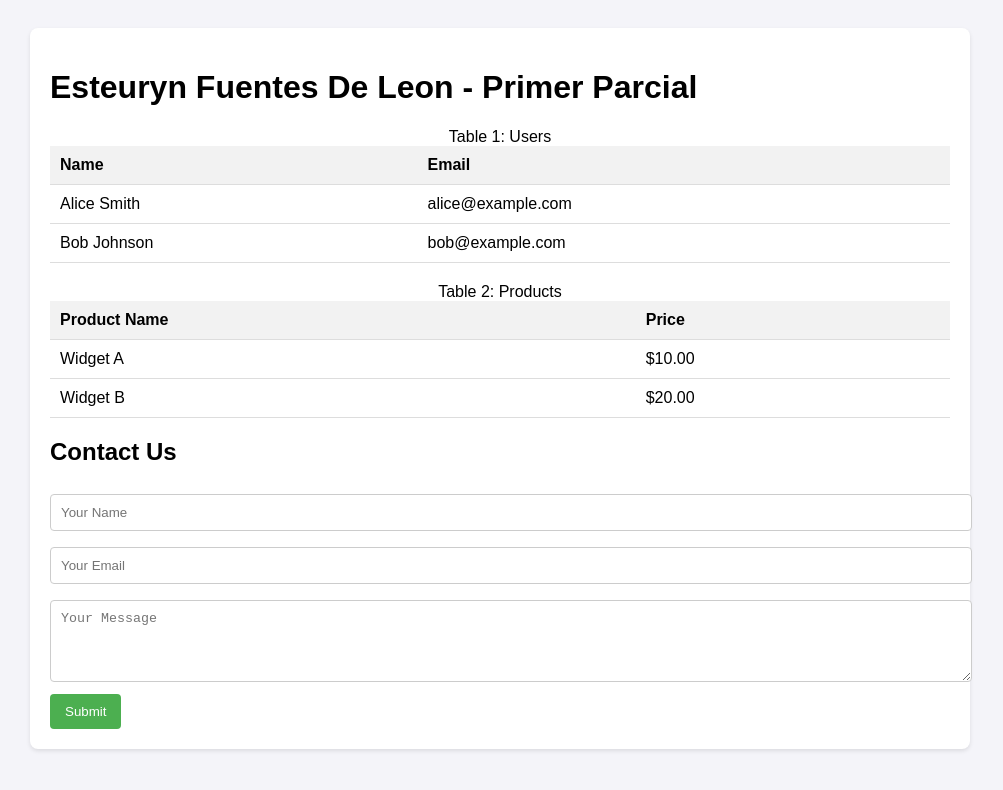
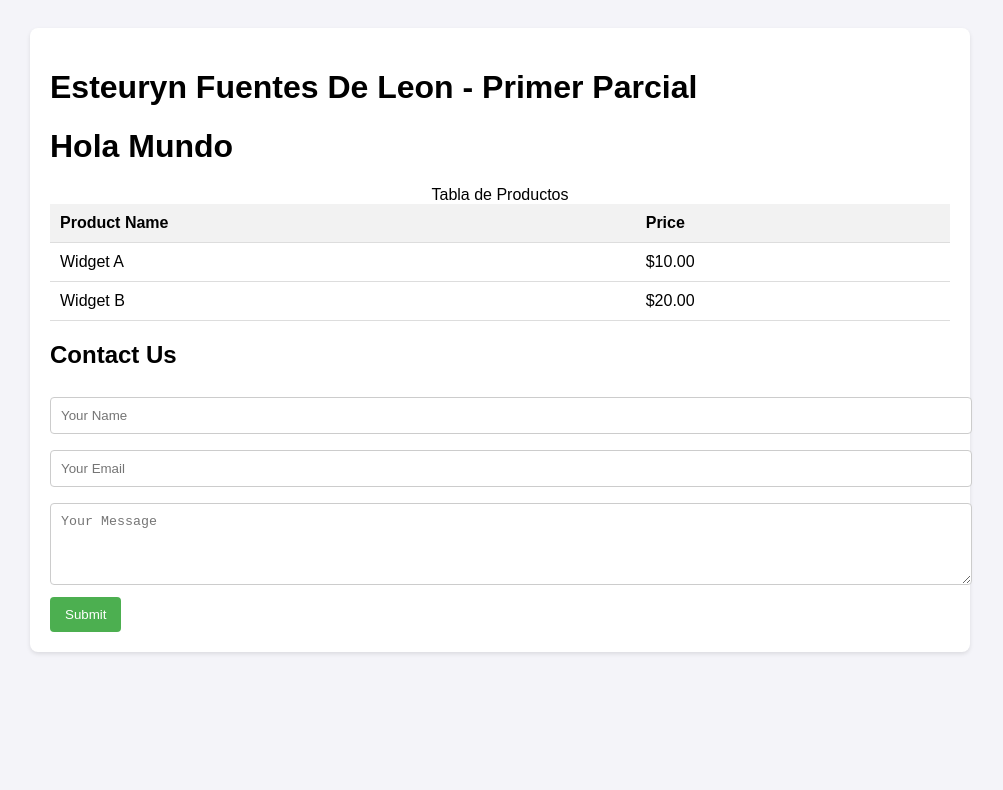
Before and after one commit to Esteuryn/DevOps_parcial_1, a plain HTML site: page index.html in a window 1280 px wide. Shown: the whole page, without its empty margins (140-1143 px from the left). Drawn offline with Linux system fonts and the light colour scheme.

Commit message:
Update index.html

```diff
--- a/index.html
+++ b/index.html
@@ -59,25 +59,9 @@
 <body>
     <div class="container">
         <h1>Esteuryn Fuentes De Leon - Primer Parcial</h1>
-
+        <h1>Hola Mundo</h1>
         <table>
-            <caption>Table 1: Users</caption>
-            <tr>
-                <th>Name</th>
-                <th>Email</th>
-            </tr>
-            <tr>
-                <td>Alice Smith</td>
-                <td>alice@example.com</td>
-            </tr>
-            <tr>
-                <td>Bob Johnson</td>
-                <td>bob@example.com</td>
-            </tr>
-        </table>
-
-        <table>
-            <caption>Table 2: Products</caption>
+            <caption>Tabla de Productos</caption>
             <tr>
                 <th>Product Name</th>
                 <th>Price</th>
```
